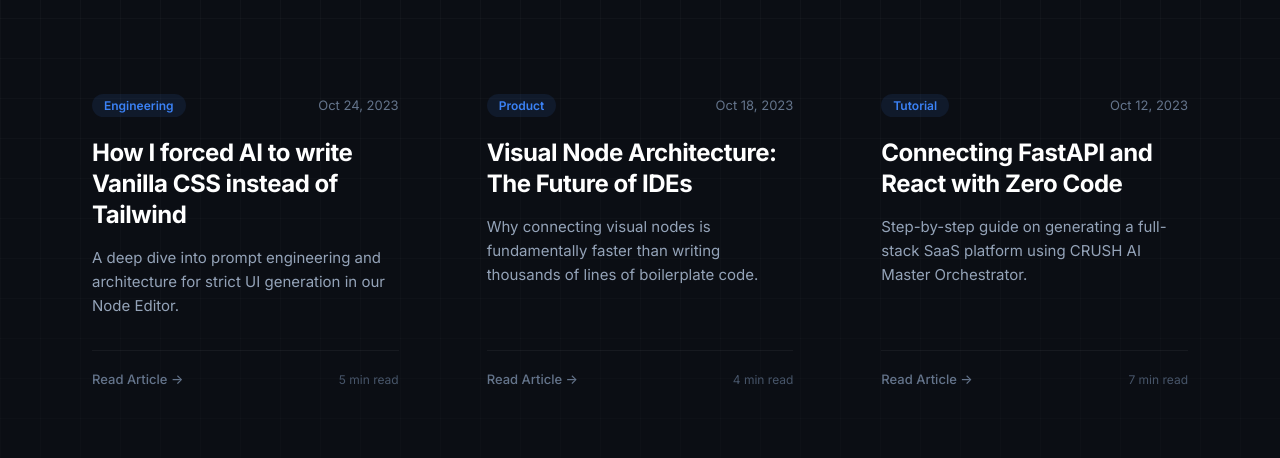
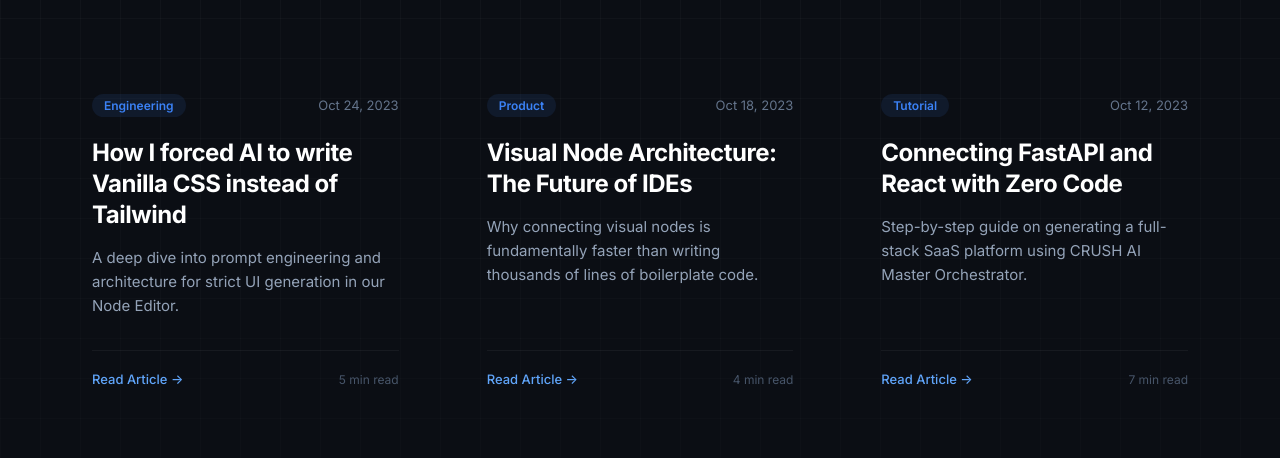
Before and after one commit to TheMistaKrips/crush_ai, a React (Vite) app: page /blog in a window 1280 px wide. Shown: the part 342-800 px from the top of the page. Built offline with nearby package versions, Linux system fonts and the light colour scheme.

Commit message:
blogposts

```diff
--- a/package.json
+++ b/package.json
@@ -14,6 +14,7 @@
     "lucide-react": "^0.575.0",
     "react": "^19.2.0",
     "react-dom": "^19.2.0",
+    "react-markdown": "^10.1.0",
     "react-router-dom": "^7.13.1"
   },
   "devDependencies": {
--- a/src/App.jsx
+++ b/src/App.jsx
@@ -6,6 +6,7 @@ import Footer from './components/Footer';
 import WaitlistModal from './components/WaitlistModal';
 import Home from './pages/Home';
 import Blog from './pages/Blog';
+import BlogPost from './pages/BlogPost';
 
 import { Analytics } from "@vercel/analytics/react";
 
@@ -81,6 +82,7 @@ export default function App() {
         <Routes>
           <Route path="/" element={<Home onOpenModal={() => setIsModalOpen(true)} />} />
           <Route path="/blog" element={<Blog />} />
+          <Route path="/blog/:id" element={<BlogPost />} />
         </Routes>
 
         <Footer />
--- a/src/pages/Blog.jsx
+++ b/src/pages/Blog.jsx
@@ -1,10 +1,11 @@
 // src/pages/Blog.jsx
 import React from 'react';
+import { Link } from 'react-router-dom';
 
 export default function Blog() {
     const dummyPosts = [
         {
-            id: 1,
+            id: "first-post", // Указываем имя файла без .md
             tag: "Engineering",
             date: "Oct 24, 2023",
             title: "How I forced AI to write Vanilla CSS instead of Tailwind",
@@ -12,7 +13,7 @@ export default function Blog() {
             readTime: "5 min read"
         },
         {
-            id: 2,
+            id: "visual-nodes",
             tag: "Product",
             date: "Oct 18, 2023",
             title: "Visual Node Architecture: The Future of IDEs",
@@ -20,7 +21,7 @@ export default function Blog() {
             readTime: "4 min read"
         },
         {
-            id: 3,
+            id: "fastapi-react",
             tag: "Tutorial",
             date: "Oct 12, 2023",
             title: "Connecting FastAPI and React with Zero Code",
@@ -81,13 +82,18 @@ export default function Blog() {
                     width: '100%'
                 }}>
                     {dummyPosts.map(post => (
-                        <article key={post.id} className="bento-card" style={{
-                            cursor: 'pointer',
-                            padding: '32px',
-                            display: 'flex',
-                            flexDirection: 'column',
-                            minHeight: '320px'
-                        }}>
+                        <Link
+                            to={`/blog/${post.id}`}
+                            key={post.id}
+                            className="bento-card"
+                            style={{
+                                textDecoration: 'none',
+                                padding: '32px',
+                                display: 'flex',
+                                flexDirection: 'column',
+                                minHeight: '320px'
+                            }}
+                        >
                             <div style={{ display: 'flex', justifyContent: 'space-between', alignItems: 'center', marginBottom: '20px' }}>
                                 <span style={{
                                     fontSize: '12px',
@@ -131,14 +137,14 @@ export default function Blog() {
                                 paddingTop: '20px',
                                 borderTop: '1px solid rgba(255,255,255,0.05)'
                             }}>
-                                <span style={{ fontSize: '13px', color: '#64748b', fontWeight: 500 }}>
+                                <span style={{ fontSize: '13px', color: '#60a5fa', fontWeight: 500 }}>
                                     Read Article →
                                 </span>
                                 <span style={{ fontSize: '12px', color: '#475569' }}>
                                     {post.readTime}
                                 </span>
                             </div>
-                        </article>
+                        </Link>
                     ))}
                 </div>
 
```
Also changed, not shown: public/posts/first-post.md (added, +29 -0 lines), 1 other file (tests, documents, lock files or other folders).
